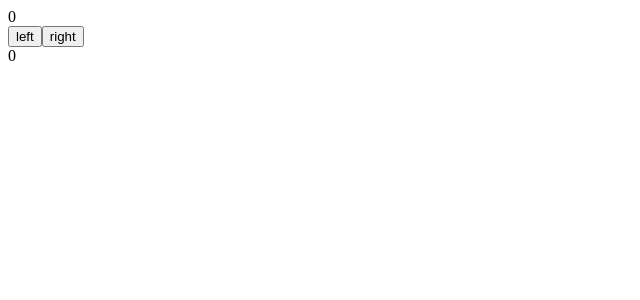
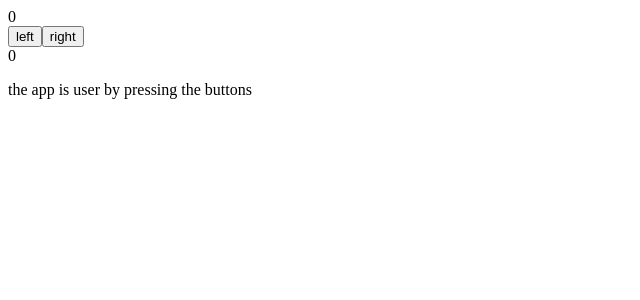
Before and after one commit to Evilgozen/-Web-, a React (Create React App) app: page / in a window 1280 px wide. Shown: the top 300 px of the page, without its empty margins (0-640 px from the left). Built offline with nearby package versions, Linux system fonts and the light colour scheme.

Commit message:
更新到1.4的例子的最新版本

```diff
--- a/src/App.js
+++ b/src/App.js
@@ -1,4 +1,23 @@
 import { useState } from 'react'
+
+const History = (props) => {
+  if(props.allClicks.length === 0) {
+    return (
+      <div>
+        the app is user by pressing the buttons
+      </div>
+    )
+  }
+  return (
+    <div>
+      button press history:{props.allClicks.join(' ')}
+    </div>
+  )
+}
+
+const Display = ({ counter }) => <div>{counter}</div>
+
+const Button = ({onClick , text}) =>  <button onClick={onClick}>{text}</button>
 
 const App = () => {
   const [clicks,setClicks] = useState({
@@ -9,9 +28,10 @@
 
   const handelLeftClick = () => {
     const newClicks = {
-      Left: clicks.Left+1,
-      ...clicks
+      ...clicks,
+      Left:clicks.Left +1
     }
+    console.log(clicks.Left)
     steAll(allClicks.concat('L'))
     setClicks(newClicks)
   }
@@ -25,17 +45,14 @@
     setClicks(newClicks)
   }
 
-
-  const Button = ({onClick , text}) =>  <button onClick={onClick}>{text}</button>
-
-  const Display = ({ counter }) => <div>{counter}</div>
   return (
     <>
     <Display counter={clicks.Left} />
-    <Button onClick={handelLeftClick} text='left' />
+    <Button onClick={ handelLeftClick } text='left' />
     <Button onClick={ handelRightClick } text='right' />
     <Display counter={clicks.Right} />
     <p>{allClicks.join(' ')}</p>
+    <History allClicks={allClicks} />
     </>
   )
 }
```
